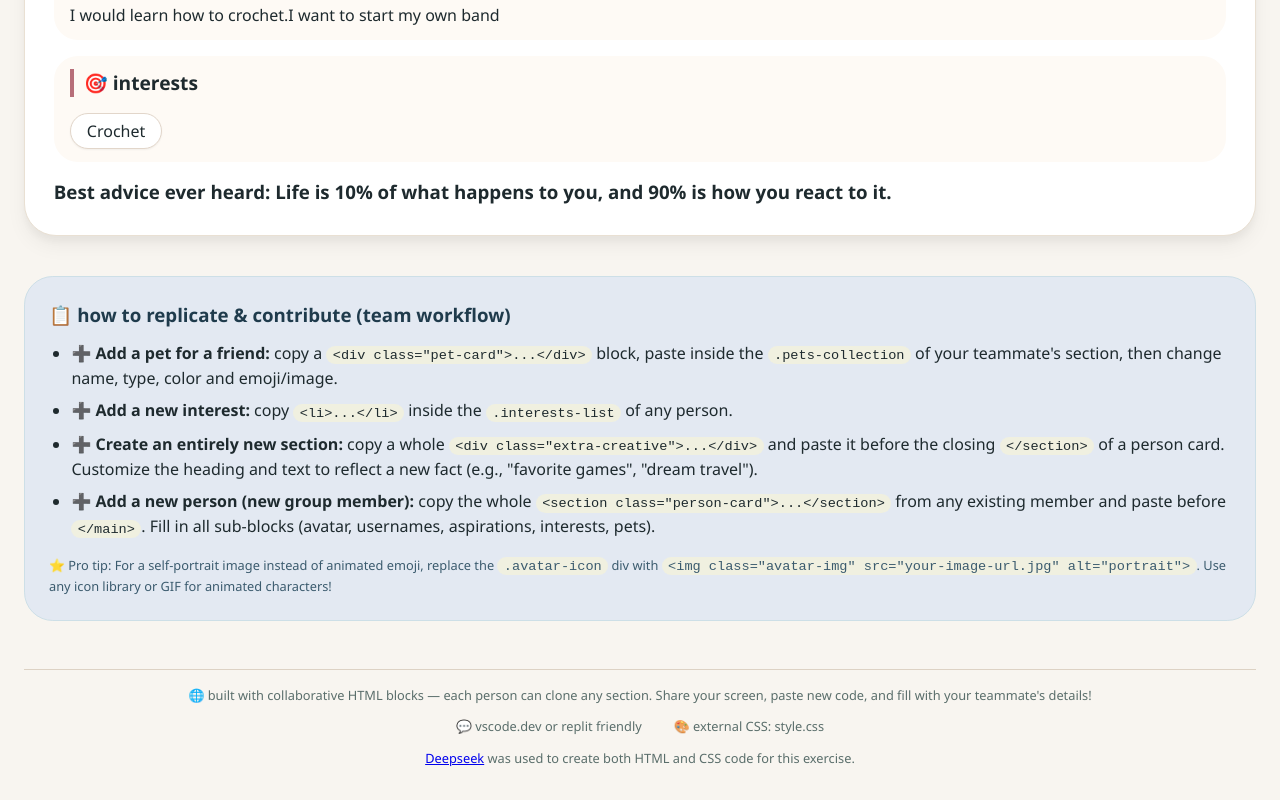
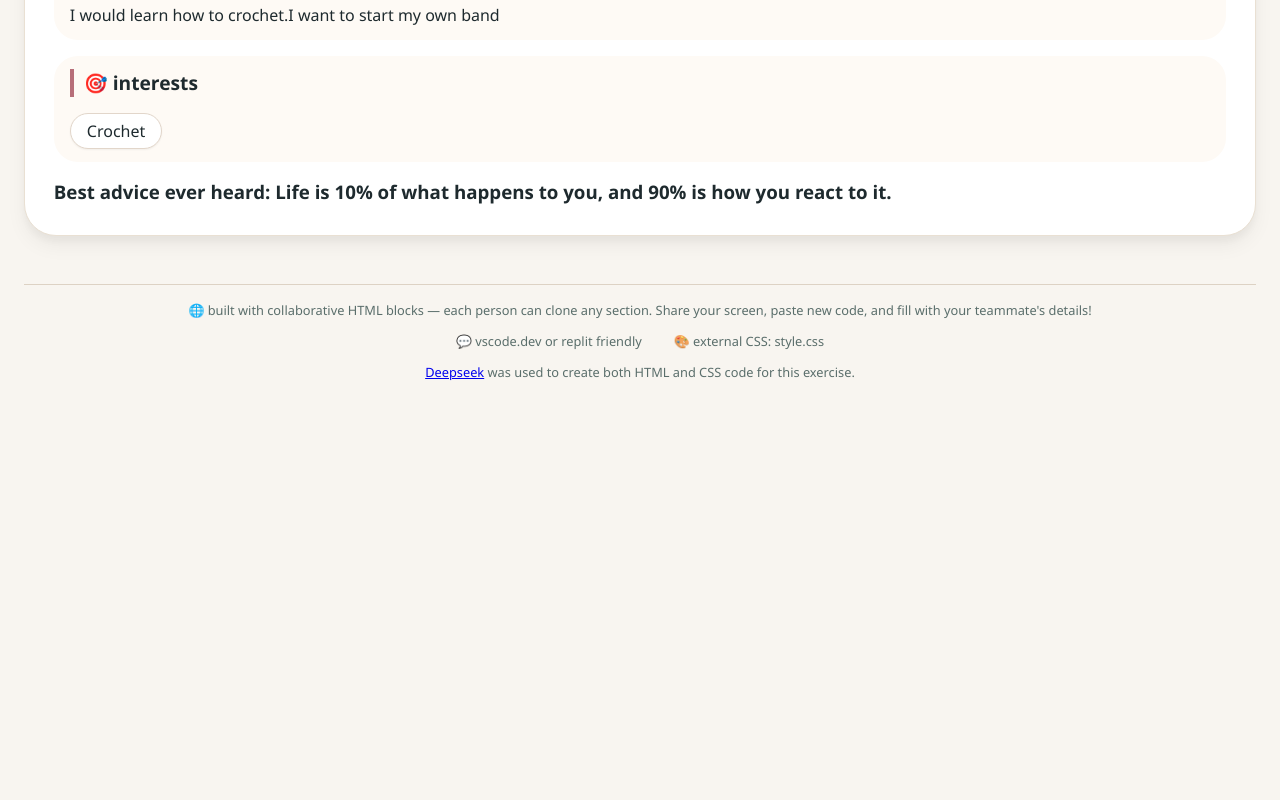
Before and after one commit to caylyknibbs-debug/The-Hashiras, a plain HTML site: page index.html in a window 1280 px wide. Shown: the part 2447-3247 px from the top of the page. After the commit the page ends 2861 px from the top, so only its background shows below. Drawn offline with Linux system fonts and the light colour scheme.

Commit message:
Clean up index.html by removing instructions

```diff
--- a/index.html
+++ b/index.html
@@ -202,48 +202,7 @@
                     <h3>Best advice ever heard: Life is 10% of what happens to you, and 90% is how you react to it.</h3>
                      </div>
             </section>
-            <!-- ============================================================= -->
-            <!-- TEMPLATE ZONE: EXAMPLE "REPLICABLE BLOCKS" INSTRUCTIONS      -->
-            <!-- ============================================================= -->
-            <div class="instruction-panel">
-                <h3>📋 how to replicate & contribute (team workflow)</h3>
-                <ul>
-                    <li><strong>➕ Add a pet for a friend:</strong> copy a
-                        <code>&lt;div class="pet-card"&gt;...&lt;/div&gt;</code> block, paste inside the
-                        <code>.pets-collection</code> of your teammate's section, then change name, type, color and
-                        emoji/image.
-                    </li>
-                    <li><strong>➕ Add a new interest:</strong> copy <code>&lt;li&gt;...&lt;/li&gt;</code> inside the
-                        <code>.interests-list</code> of any person.
-                    </li>
-                    <li><strong>➕ Create an entirely new section:</strong> copy a whole
-                        <code>&lt;div class="extra-creative"&gt;...&lt;/div&gt;</code> and paste it before the closing
-                        <code>&lt;/section&gt;</code> of a person card. Customize the heading and text to reflect a new
-                        fact (e.g., "favorite games", "dream travel").
-                    </li>
-                    <li><strong>➕ Add a new person (new group member):</strong> copy the whole
-                        <code>&lt;section class="person-card"&gt;...&lt;/section&gt;</code> from any existing member and
-                        paste before <code>&lt;/main&gt;</code>. Fill in all sub-blocks (avatar, usernames, aspirations,
-                        interests, pets).
-                    </li>
-                </ul>
-                <p class="tiny-note">⭐ Pro tip: For a self-portrait image instead of animated emoji, replace the
-                    <code>.avatar-icon</code> div with
-                    <code>&lt;img class="avatar-img" src="your-image-url.jpg" alt="portrait"&gt;</code>. Use any icon
-                    library or GIF for animated characters!
-                </p>
-            </div>
 
-            <!-- ============================================================= -->
-            <!-- EXTRA: EXAMPLE NEW PET ADDED BY JOHNNY FOR JANE'S PAGE       -->
-            <!-- (demonstrating collaboration: Johnny added a new pet for Jane)
-             This shows how to copy/paste a pet-card block and fill new info -->
-            <!-- ============================================================= -->
-            <!-- This section below is a perfect example of a collaborative add:
-             Since Johnny added a third pet for Jane in her existing pets-collection -->
-            <!-- We add it dynamically inside Jane's .pets-collection to illustrate manual copy/paste process.
-             (already commented but to show concretely, we insert one more pet inside Jane's section
-             to show the duplication concept. This pet is "added by Johnny" to Jane's profile) -->
         </main>
 
         <!-- footer with team collaboration reminder -->
```
